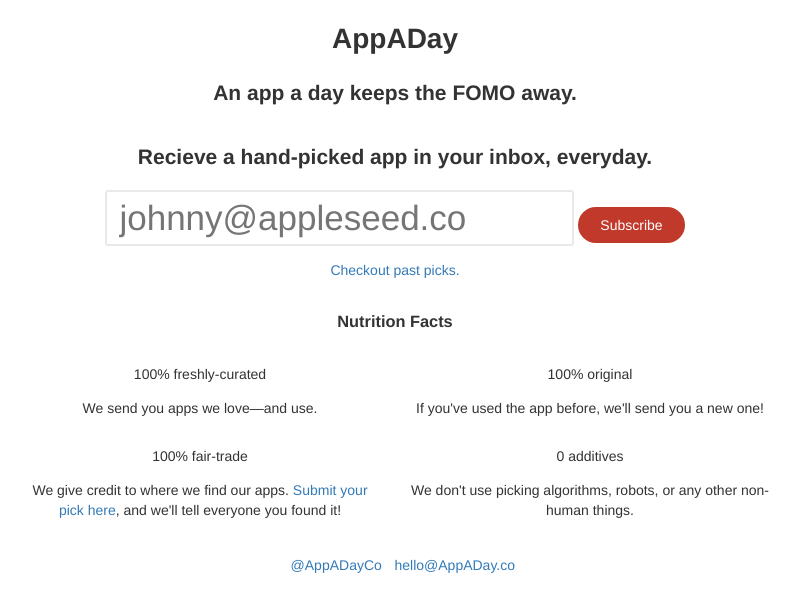
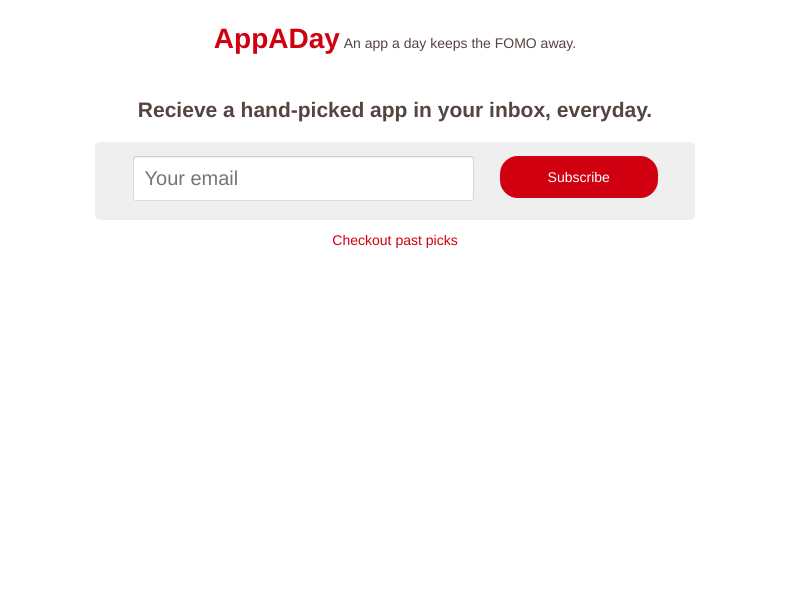
Before and after one commit to appaday/appaday.github.io, a Jekyll site: the page built from index.html, in a window 1280 px wide. Shown: the top 612 px of the page, without its empty margins (245-1040 px from the left). Built offline with Jekyll 4.4.1, drawn with Linux system fonts in a browser that asks for light colours.

Commit message:
Looking pretty - further styling updates

```diff
--- a/_sass/_base.scss
+++ b/_sass/_base.scss
@@ -2,28 +2,78 @@
 
 body {
   @include center;
+  background-color: $background;
+  color: $dark-gray;
+  // Add font
 }
 
-.john {
-  @include inline;
-  font-size: 35px;
-  border-color: #eae9e8;
-  border-radius: 3px;
-  border-style: solid;
-  padding-left: 12px
+a {
+  color: $red;
+
+  &:hover {
+    color: $dark-red;
+  }
 }
 
-.sub {
+.title {
+  @include inline;
+  color: $red;
+}
+
+.tag {
   @include inline;
 }
 
+.form {
+  background-color: $gray;
+  max-width: 600px;
+  margin: auto;
+  border-radius: 5px;
+  padding: 1.4rem 1.5rem;
+}
+
+.sub-form {
+  height: 50px;
+  max-width: 525px;
+  margin: auto;
+}
+
+.email {
+  @include inline;
+  float: left;
+  font-size: 2rem;
+  width: 65%;
+  border-radius: 3px;
+  border: 0;
+  box-shadow: inset 0px 1px 2px 0px #cdcdcd,inset 0px 0px 0px 1px #dddddd;
+  padding: 8px 12px;
+  outline: 0;
+}
+
 .button {
+  @include inline;
+  float: right;
+  width: 30%;
+  background-color: $red;
+  color: $white;
   border-radius: 18px;
-  border-style: solid;
-  padding: 6px 20px;
-  background-color: #C0392B;
-  border-color: #C0392B;
-  color: #ffffff;
+  border: 3px solid $red;
+  padding: 8px 20px;
+
+  -webkit-transition: all 0.15s ease-in-out;
+  -moz-transition: all 0.15s ease-in-out;
+  -o-transition: all 0.15s ease-in-out;
+  transition: all 0.15s ease-in-out;
+
+  &:hover {
+    border-color: $dark-red;
+    box-shadow: 0px 0px 8px $dark-red;
+  }
+}
+
+.past {
+  clear: both;
+  margin: 10px 0 0;
 }
 
 .list-inline {
--- a/_sass/_variables.scss
+++ b/_sass/_variables.scss
@@ -1,4 +1,9 @@
 // modules: variables
 
 // colors
-$background: #fbfbfb;
+$background: #ffffff;
+$red: #d10010;
+$dark-red: #ad0000;
+$gray: #f0efef;
+$dark-gray: #534540;
+$white: #ffffff;
--- a/index.html
+++ b/index.html
@@ -1,13 +1,13 @@
 ---
 layout: base
-title: Welcome - AppADay
+title: AppADay - Recieve a hand-picked app in your inbox, everyday.
 ---
 
 <!-- HEADER -->
 <div class="row">
   <header class="col-sm-12">
-    <h1>AppADay</h1>
-    <h2>An app a day keeps the FOMO away.</h2>
+    <h1 class="title">AppADay</h1>
+    <p class="tag">An app a day keeps the FOMO away.</p>
   </header>
 </div>
 
@@ -17,16 +17,16 @@
       <h2>Recieve a hand-picked app in your inbox, everyday.</h2>
 
       <!-- Begin MailChimp Signup Form -->
-    <div id="mc_embed_signup">
-      <form action="//blogspot.us6.list-manage.com/subscribe/post?u=9a332c4c6d2e67493a9eb8968&amp;id=0ae55db3b9" method="post" id="mc-embedded-subscribe-form" name="mc-embedded-subscribe-form" class="validate" target="_blank" novalidate>
+      <div id="mc_embed_signup" class="form">
+        <form action="//blogspot.us6.list-manage.com/subscribe/post?u=9a332c4c6d2e67493a9eb8968&amp;id=0ae55db3b9" method="post" id="mc-embedded-subscribe-form" name="mc-embedded-subscribe-form" class="validate sub-form" target="_blank" novalidate>
 
           <div id="mc_embed_signup_scroll">
 
             <div class="mc-field-group">
-            <input type="email" value="" name="EMAIL" class="required email john" id="mce-EMAIL" placeholder="johnny@appleseed.co">
+              <input type="email" value="" name="EMAIL" class="required email" id="mce-EMAIL" placeholder="Your email">
               <!-- real people should not fill this in and expect good things - do not remove this or risk form bot signups-->
               <div style="position: absolute; left: -5000px;"><input type="text" name="b_9a332c4c6d2e67493a9eb8968_0ae55db3b9" tabindex="-1" value=""></div>
-            <div class="clear sub"><input type="submit" value="Subscribe" name="subscribe" id="mc-embedded-subscribe" class="button"></div>
+              <div class="clear"><input type="submit" value="Subscribe" name="subscribe" id="mc-embedded-subscribe" class="button"></div>
             </div>
 
             <div id="mce-responses" class="clear">
@@ -37,58 +37,10 @@
           </div>
 
         </form>
-      <p><a href="http://us6.campaign-archive2.com/home/?u=9a332c4c6d2e67493a9eb8968&id=0ae55db3b9" title="View previous campaigns">Checkout past picks.</a></p>
         <!--End mc_embed_signup-->
       </div>
 
+      <p class="past"><a href="http://us6.campaign-archive2.com/home/?u=9a332c4c6d2e67493a9eb8968&id=0ae55db3b9" title="Checkout past picks">Checkout past picks</a></p>
+
   </div>
 </div>
-
-<!-- NUTRITION FACTS -->
-<div>
-  <div class="row">
-    <div class="col-sm-12">
-      <h3>Nutrition Facts</h3>
-    </div>
-  </div>
-
-  <div class="row">
-    <div class="col-sm-2"></div>
-    <div class="col-sm-4">
-      <p>100% freshly-curated</p>
-      <p>We send you apps we love—and use.</p>
-    </div>
-    <div class="col-sm-4">
-      <p>100% original</p>
-      <p>If you've used the app before, we'll send you a new one!</p>
-    </div>
-    <div class="col-sm-2"></div>
-  </div>
-
-  <div class="row">
-    <div class="col-sm-2"></div>
-    <div class="col-sm-4">
-      <p>100% fair-trade</p>
-      <p>We give credit to where we find our apps. <a href="">Submit your pick here</a>, and we'll tell everyone you found it!</p>
-    </div>
-    <div class="col-sm-4">
-      <p>0 additives</p>
-      <p>We don't use picking algorithms, robots, or any other non-human things.</p>
-    </div>
-    <div class="col-sm-2"></div>
-  </div>
-</div>
-
-<!-- FOOTER (CONTACT) -->
-<div class="row">
-  <footer>
-    <div class="col-sm-4"></div>
-    <div class="col-sm-4 list-inline">
-      <ul>
-        <li><a href="http://twitter.com/appadayco">@AppADayCo</a></li>
-        <li><a href="mailto:hello@AppADay.co">hello@AppADay.co</a></li>
-      </ul>
-    </div>
-    <div class="col-sm-4"></div>
-  </footer>
-</div>
```
Lines whose indentation alone changed are shown as unchanged.
